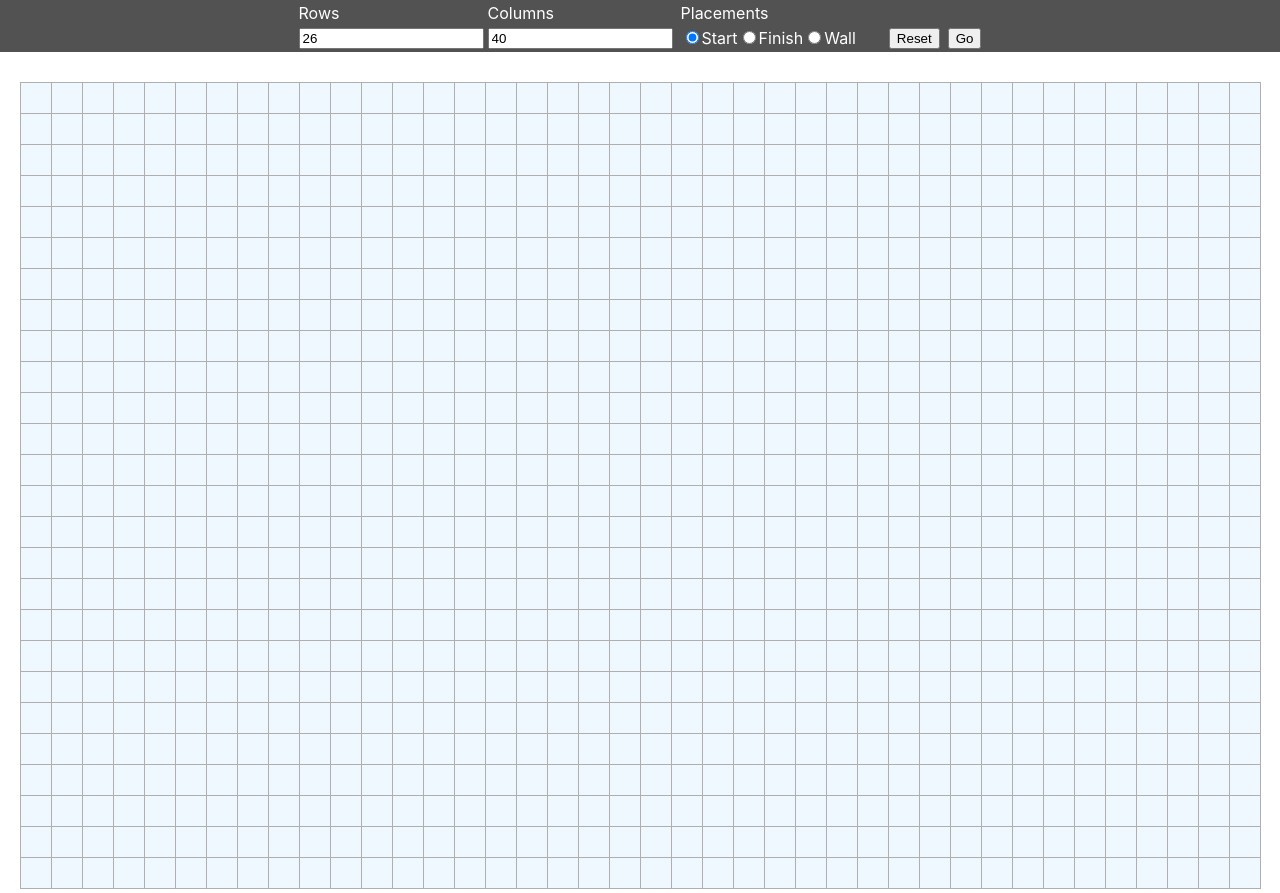
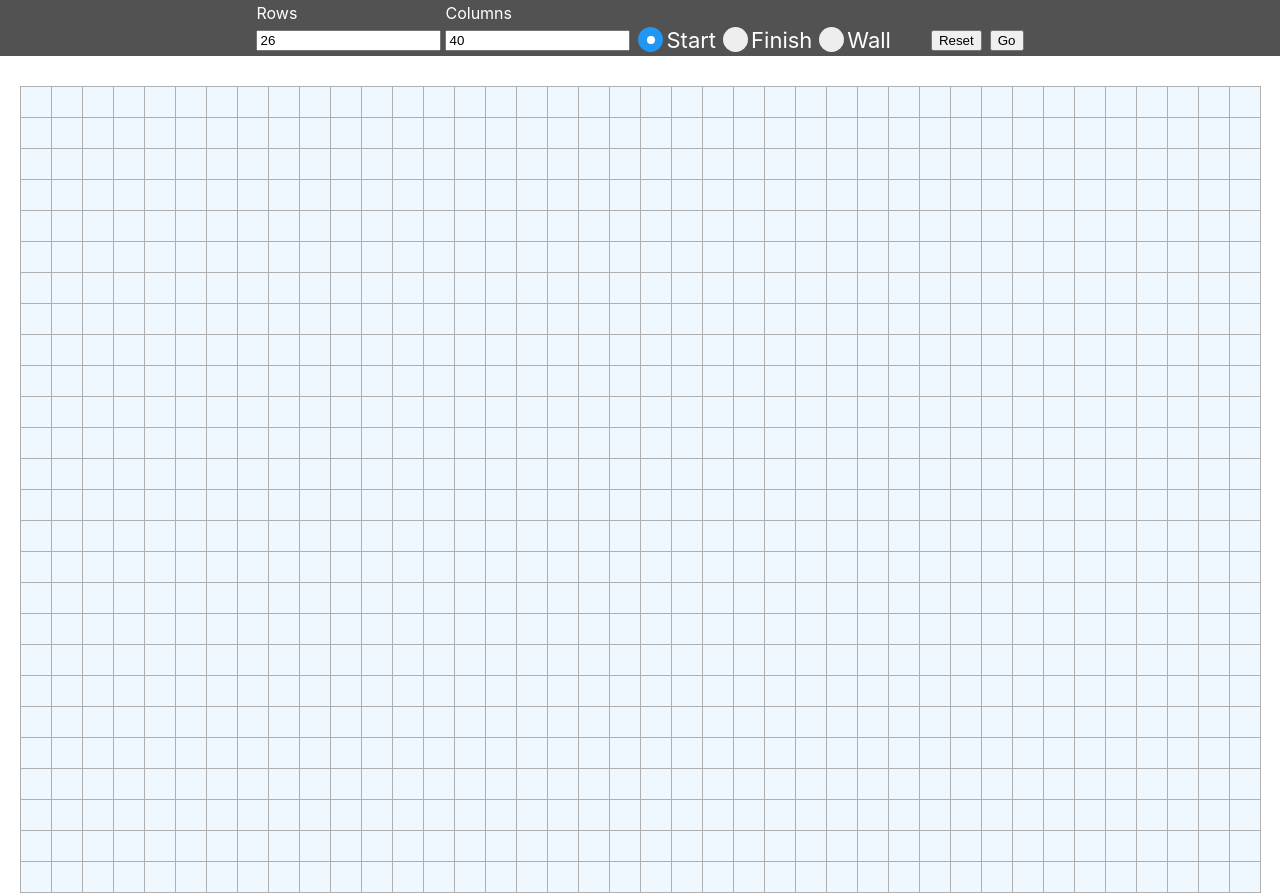
Before and after one commit to jimcrews/react-pathfinder, a React (Create React App) app: page / in a window 1280 px wide. Built offline with nearby package versions, Linux system fonts and the light colour scheme.

Commit message:
working set

```diff
--- a/src/App.js
+++ b/src/App.js
@@ -72,7 +72,7 @@ function App() {
                 <td>Rows</td>
                 <td>Columns</td>
                 <td></td>
-                <td>Placements</td>
+                <td></td>
                 <td></td>
                 <td></td>
               </tr>
@@ -98,17 +98,28 @@ function App() {
                 <td></td>
                 <td>
                   <div onChange={(event) => setSelection(event.target.value)}>
+                    <label className="container">
+                      Start
                       <input
                         type="radio"
                         value="START"
                         name="selection"
                         defaultChecked
                       />
-                    Start
+                      <span className="checkmark"></span>
+                    </label>
+
+                    <label className="container">
+                      Finish
                       <input type="radio" value="FINISH" name="selection" />
-                    Finish
+                      <span className="checkmark"></span>
+                    </label>
+
+                    <label className="container">
+                      Wall
                       <input type="radio" value="WALL" name="selection" />
-                    Wall
+                      <span className="checkmark"></span>
+                    </label>
                   </div>
                 </td>
                 <td style={{ paddingLeft: "30px" }}>
--- a/src/components/Node.js
+++ b/src/components/Node.js
@@ -26,6 +26,8 @@ export default function Node({
   const [isFinishNode, setIsFinishNode] = useState(false);
   const [isWall, setIsWall] = useState(false);
   const [isPath, setIsPath] = useState(false);
+  const [finishMoved, setFinishMoved] = useState(false);
+  const [startMoved, setStartMoved] = useState(false);
 
   useEffect(() => {
     if (row === startRow && column === startCol) {
@@ -56,6 +58,8 @@ export default function Node({
   useEffect(() => {
     if (resultPath) {
       setIsPath(false);
+      setFinishMoved(false);
+      setStartMoved(false);
       let coords = `${row},${column}`;
       for (let i = 0; i < resultPath.length; i++) {
         if (resultPath[i] === coords) {
@@ -88,6 +92,7 @@ export default function Node({
       updateGraph(row, column, "START");
       setStartRow(row);
       setStartCol(column);
+      setStartMoved(true);
     }
     if (selection === "START" && isStartNode) {
       updateGraph(row, column, "");
@@ -97,6 +102,7 @@ export default function Node({
       updateGraph(row, column, "FINISH");
       setFinishRow(row);
       setFinishCol(column);
+      setFinishMoved(true);
     }
     if (selection === "FINISH" && isFinishNode) {
       updateGraph(row, column, "");
@@ -111,14 +117,14 @@ export default function Node({
       onMouseDown={() => handleNodeClicked(row, column)}
     >
       {isStartNode && (
-        <span className={resultPath ? "path" : ""}>
+        <span className={resultPath && !startMoved ? "path" : ""}>
           <FaBullseye
             style={{ fontSize: "26px", paddingTop: "2px", color: "green" }}
           />
         </span>
       )}
       {isFinishNode && (
-        <span className={resultPath ? "path" : ""}>
+        <span className={resultPath && !finishMoved ? "path" : ""}>
           <FaBullseye
             style={{ fontSize: "26px", paddingTop: "2px", color: "red" }}
           />
--- a/src/navSelector.css
+++ b/src/navSelector.css
@@ -6,3 +6,69 @@
 .nav-selector .nav-content table {
   margin: 0 auto;
 }
+
+/* Customize the label (the container) */
+.nav-selector .container {
+  position: relative;
+  padding-left: 28px;
+  margin-bottom: 12px;
+  margin-right: 7px;
+  cursor: pointer;
+  font-size: 22px;
+  -webkit-user-select: none;
+  -moz-user-select: none;
+  -ms-user-select: none;
+  user-select: none;
+}
+
+/* Hide the browser's default radio button */
+.nav-selector .container input {
+  position: absolute;
+  opacity: 0;
+  cursor: pointer;
+  height: 0;
+  width: 0;
+}
+
+/* Create a custom radio button */
+.nav-selector .checkmark {
+  position: absolute;
+  top: 0;
+  left: 0;
+  height: 25px;
+  width: 25px;
+  background-color: #eee;
+  border-radius: 50%;
+}
+
+/* On mouse-over, add a grey background color */
+.nav-selector .container:hover input ~ .checkmark {
+  background-color: #ccc;
+}
+
+/* When the radio button is checked, add a blue background */
+.nav-selector .container input:checked ~ .checkmark {
+  background-color: #2196f3;
+}
+
+/* Create the indicator (the dot/circle - hidden when not checked) */
+.nav-selector .checkmark:after {
+  content: "";
+  position: absolute;
+  display: none;
+}
+
+/* Show the indicator (dot/circle) when checked */
+.nav-selector .container input:checked ~ .checkmark:after {
+  display: block;
+}
+
+/* Style the indicator (dot/circle) */
+.nav-selector .container .checkmark:after {
+  top: 9px;
+  left: 9px;
+  width: 8px;
+  height: 8px;
+  border-radius: 50%;
+  background: white;
+}
```
Also changed, not shown: src/scripts/graph.js (+0 -19 lines). Lines whose indentation alone changed are shown as unchanged.
